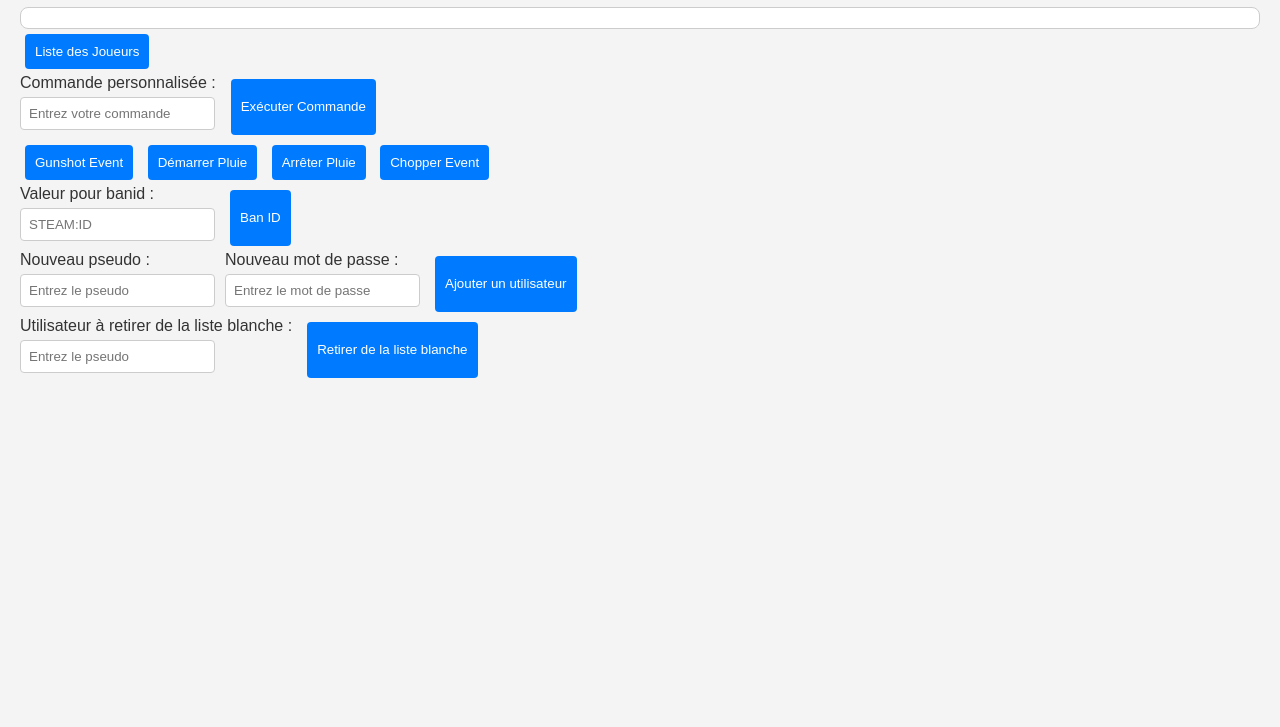
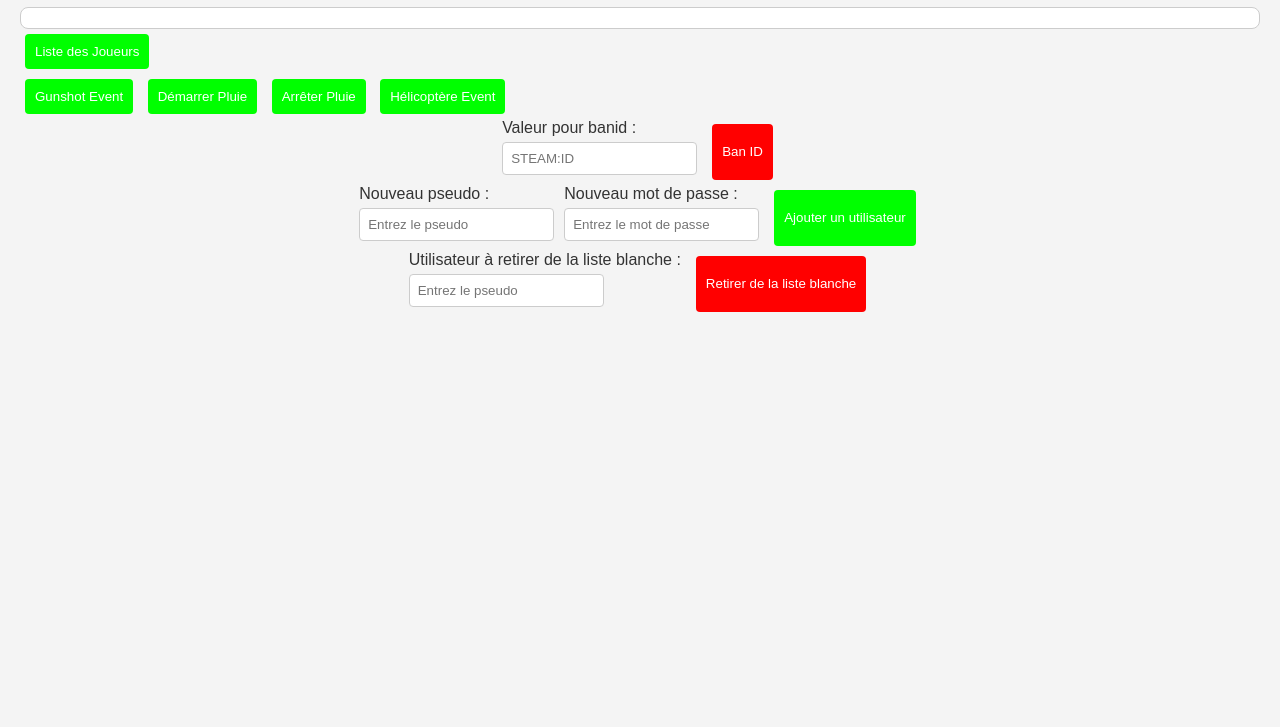
Before and after one commit to Kwoa69/Legendoidz_HTML, a website: page index.html in a window 1280 px wide. Shown: the part 73-800 px from the top of the page. Drawn offline with Linux system fonts and the light colour scheme.

Commit message:
Update index.html

```diff
--- a/index.html
+++ b/index.html
@@ -15,6 +15,7 @@
 
         h1 {
             color: #007bff;
+            text-align: center;
         }
 
         #output,
@@ -29,8 +30,6 @@
         }
 
         button {
-            background-color: #007bff;
-            color: #fff;
             padding: 10px;
             margin: 5px;
             border: none;
@@ -38,9 +37,22 @@
             cursor: pointer;
         }
 
+        /* Boutons en vert */
+        button.green {
+            background-color: #00ff00;
+            color: #fff;
+        }
+
+        /* Boutons en rouge */
+        button.red {
+            background-color: #ff0000;
+            color: #fff;
+        }
+
         .inline-group {
             display: flex;
             flex-wrap: wrap;
+            justify-content: center;
         }
 
         .input-group {
@@ -67,27 +79,20 @@
 
     <div id="websocket-output"></div>
 
-    <button onclick="runRcon('players')">Liste des Joueurs</button>
-
-    <div class="inline-group">
-        <div class="input-group">
-            <label for="commandInput">Commande personnalisée :</label>
-            <input type="text" id="commandInput" placeholder="Entrez votre commande">
+            <button class="green" onclick="runRcon('players')">Liste des Joueurs</button>
         </div>
-        <button onclick="runCustomCommand()">Exécuter Commande</button>
-    </div>
-
-    <button onclick="runRcon('gunshot')">Gunshot Event</button>
-    <button onclick="runRcon('startrain')">Démarrer Pluie</button>
-    <button onclick="runRcon('stoprain')">Arrêter Pluie</button>
-    <button onclick="runRcon('chopper')">Chopper Event</button>
+<br>
+        <button class="green" onclick="runRcon('gunshot')">Gunshot Event</button>
+        <button class="green" onclick="runRcon('startrain')">Démarrer Pluie</button>
+        <button class="green" onclick="runRcon('stoprain')">Arrêter Pluie</button>
+        <button class="green" onclick="runRcon('chopper')">Hélicoptère Event</button>
 
         <div class="inline-group">
             <div class="input-group">
                 <label for="banIdInput">Valeur pour banid :</label>
                 <input type="text" id="banIdInput" placeholder="STEAM:ID">
             </div>
-        <button onclick="runRconBanId()">Ban ID</button>
+            <button class="red" onclick="runRconBanId()">Ban ID</button>
         </div>
 
         <div class="inline-group">
@@ -99,7 +104,7 @@
                 <label for="newPasswordInput">Nouveau mot de passe :</label>
                 <input type="password" id="newPasswordInput" placeholder="Entrez le mot de passe">
             </div>
-        <button onclick="runRconAddUser()">Ajouter un utilisateur</button>
+            <button class="green" onclick="runRconAddUser()">Ajouter un utilisateur</button>
         </div>
 
         <div class="inline-group">
@@ -107,7 +112,7 @@
                 <label for="removeUserInput">Utilisateur à retirer de la liste blanche :</label>
                 <input type="text" id="removeUserInput" placeholder="Entrez le pseudo">
             </div>
-        <button onclick="runRconRemoveUser()">Retirer de la liste blanche</button>
+            <button class="red" onclick="runRconRemoveUser()">Retirer de la liste blanche</button>
         </div>
 
         <script>
```
Lines whose indentation alone changed are shown as unchanged.
